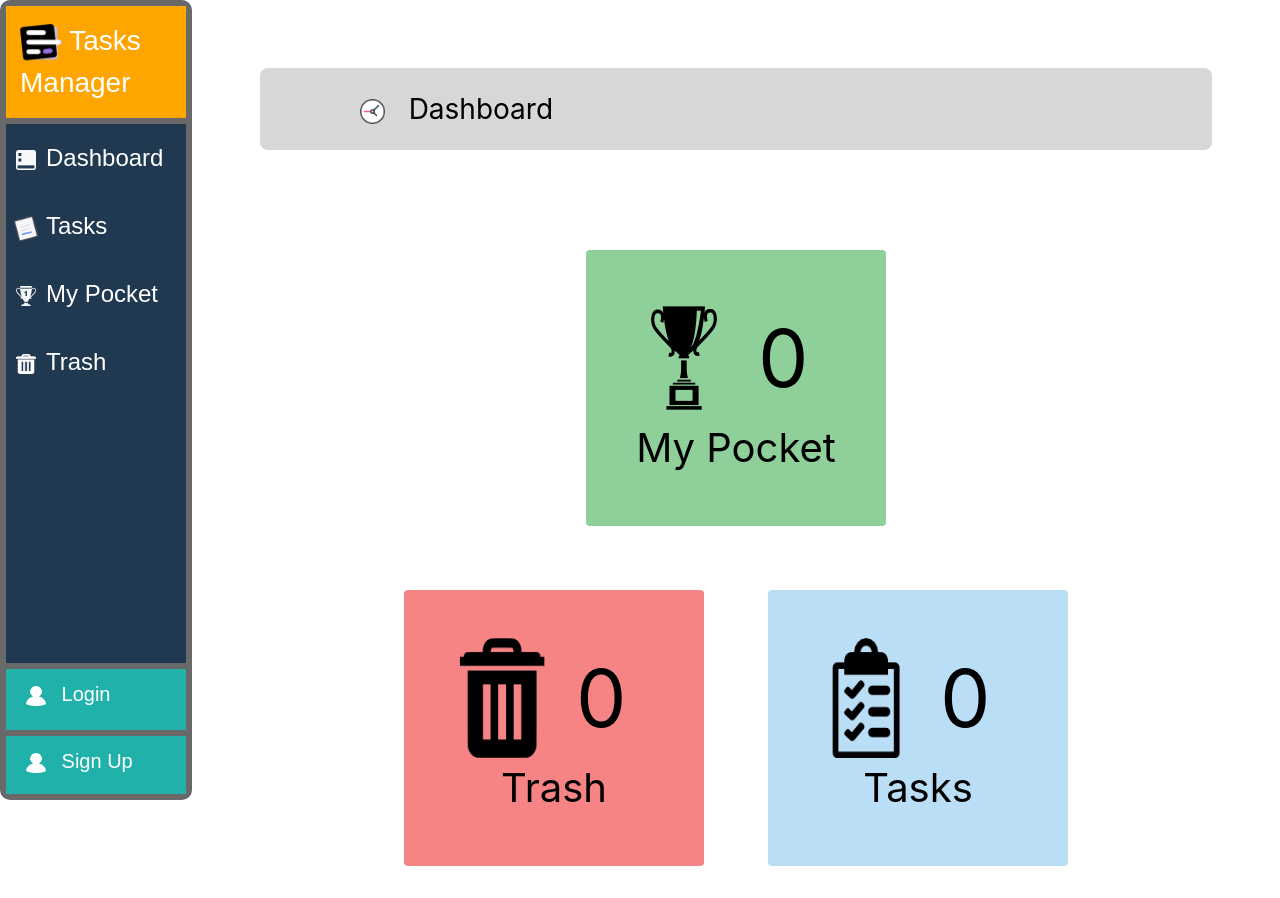
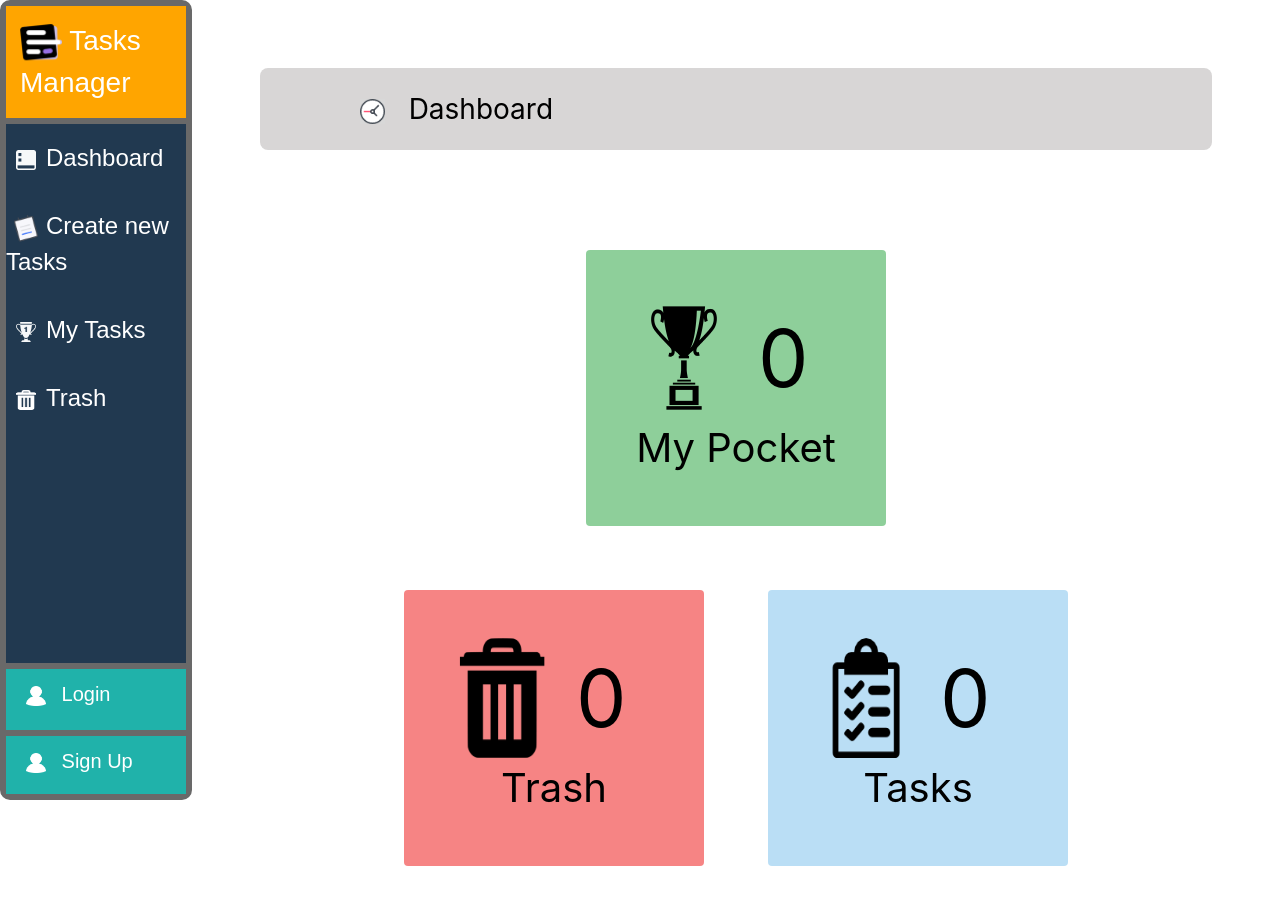
Before and after one commit to anassalah24/Time-Manager-Website, an Angular app in the folder LastProject/: page / in a window 1280 px wide. Built offline with nearby package versions, Linux system fonts and the light colour scheme.

Commit message:
Updated Navbar

```diff
--- a/LastProject/src/app/layout/nav-bar/nav-bar.component.html
+++ b/LastProject/src/app/layout/nav-bar/nav-bar.component.html
@@ -5,8 +5,8 @@
     </div>
     <div class="navContents">
         <a routerLink="" routerLinkActive="activ" [routerLinkActiveOptions]='{exact:true}'><li><img src="assets/dashboard icon.png" class="icon">Dashboard</li></a>
-        <a routerLink="tasks" routerLinkActive="activ"><li><img src="assets/tasks icon.png" class="icon2">Tasks</li></a>
-        <a routerLink="mypocket" routerLinkActive="active"> <li><img src="assets/pocket icon.png" class="icon">My Pocket</li></a>
+        <a routerLink="New tasks" routerLinkActive="activ"><li><img src="assets/tasks icon.png" class="icon2">Create new Tasks</li></a>
+        <a routerLink="mypocket" routerLinkActive="active"> <li><img src="assets/pocket icon.png" class="icon">My Tasks</li></a>
         <a routerLink="trash" routerLinkActive="active"><li><img src="assets/trash icon 4.png" class="icon">Trash</li></a>
     </div>
 
```
